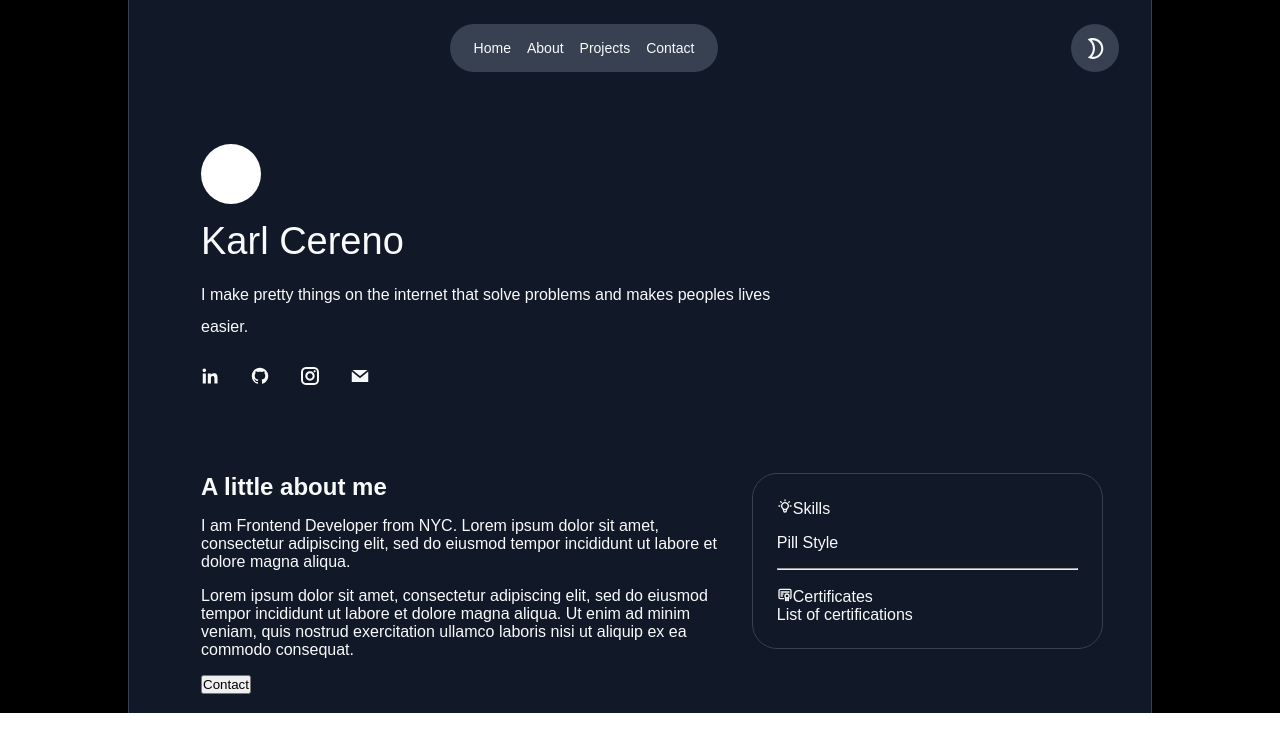
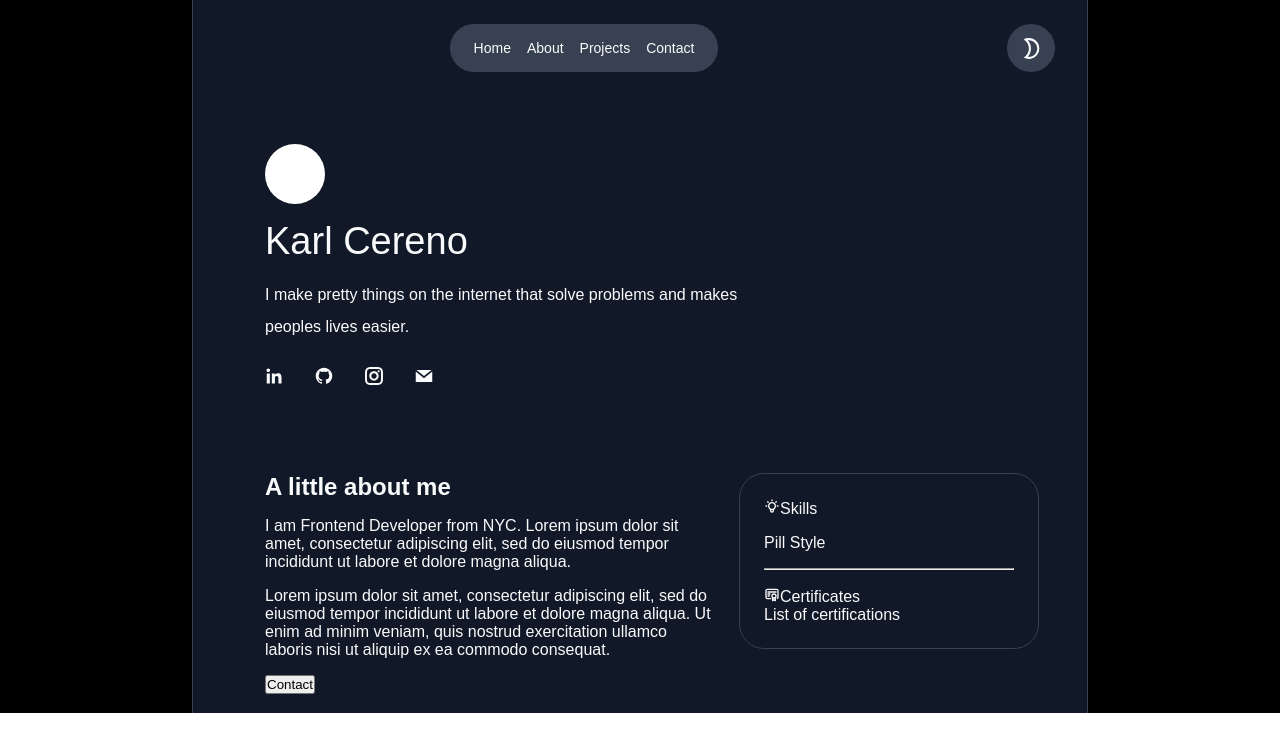
Before and after one commit to kcereno/portfolio-site, a React (Create React App) app: page / in a window 1280 px wide. Shown: the top 752 px of the page. Built offline with nearby package versions, Linux system fonts and the light colour scheme.

Commit message:
Change App class to flexbox

```diff
--- a/src/App.scss
+++ b/src/App.scss
@@ -4,11 +4,13 @@
 .app {
   background-color: black;
   color: $color-gray-1;
+  display: flex;
+  justify-content: center;
 }
 
 .wrapper {
   background-color: $color-gray-10;
-  margin-inline: ss(xxl);
+  width: 70%;
   border-inline: 1px solid $color-gray-8;
 }
 
```
